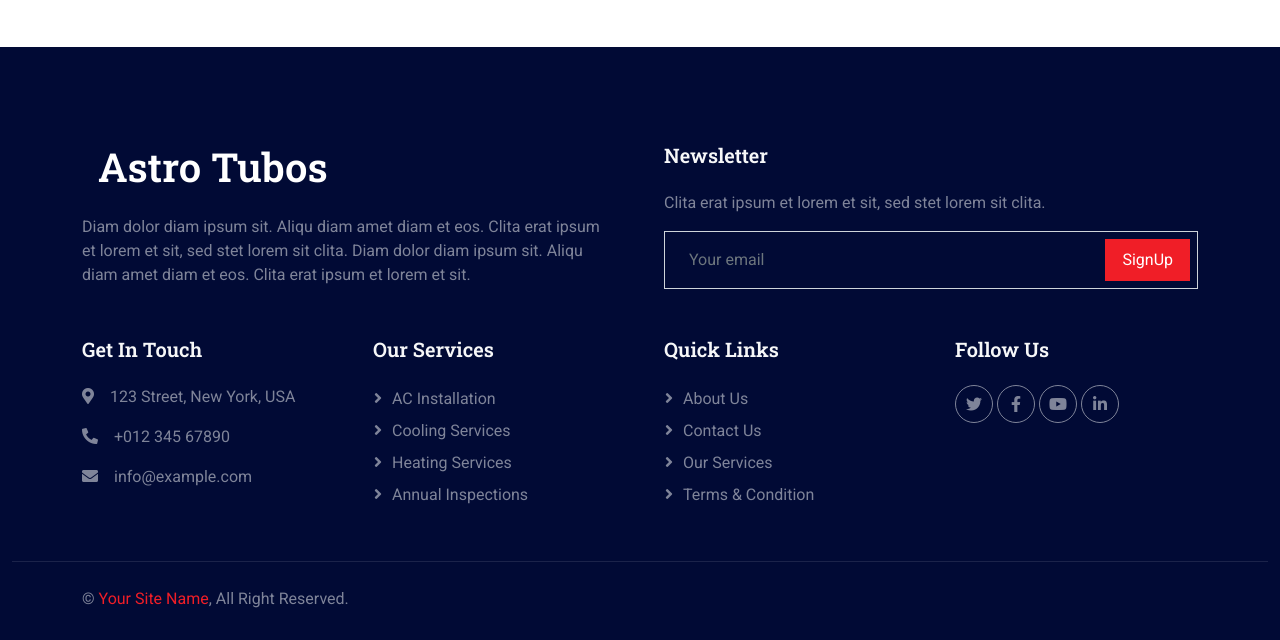
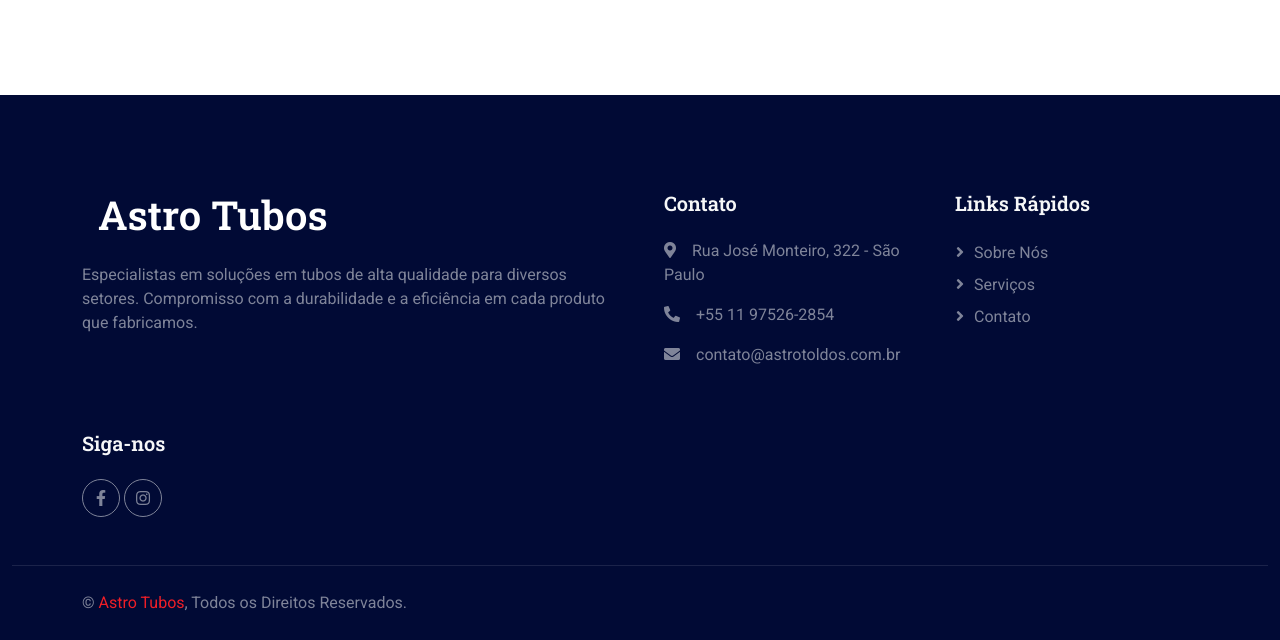
Before and after one commit to Argentaa/astro_site, a Flask app: page /contato in a window 1280 px wide. Shown: the part 1116-1756 px from the top of the page. Before the commit the page ends 1724 px from the top, so only its background shows below. Run offline with Flask 3, Linux system fonts and the light colour scheme; some libraries are stand-ins or nearby versions.

Commit message:
Update contact.html
Alterações

```diff
--- a/templates/contact.html
+++ b/templates/contact.html
@@ -69,12 +69,12 @@
     <!-- Page Header Start -->
     <div class="container-fluid page-header py-5 mb-5 wow fadeIn" data-wow-delay="0.1s">
         <div class="container text-center py-5">
-            <h1 class="display-4 text-white animated slideInDown mb-4">Contact Us</h1>
+            <h1 class="display-4 text-white animated slideInDown mb-4">Nossos Contatos</h1>
             <nav aria-label="breadcrumb animated slideInDown">
                 <ol class="breadcrumb justify-content-center mb-0">
-                    <li class="breadcrumb-item"><a href="#">Home</a></li>
-                    <li class="breadcrumb-item"><a href="#">Pages</a></li>
-                    <li class="breadcrumb-item active" aria-current="page">Contact</li>
+                    <li class="breadcrumb-item"><a href="index.html">Inicio</a></li>
+                    <li class="breadcrumb-item"><a href="#">Paginas</a></li>
+                    <li class="breadcrumb-item active" aria-current="page">Entre em Contato</li>
                 </ol>
             </nav>
         </div>
@@ -87,36 +87,36 @@
         <div class="container">
             <div class="row g-5">
                 <div class="col-lg-6 wow fadeIn" data-wow-delay="0.1s">
-                    <h1 class="display-6 mb-5">If You Have Any Query, Please Contact Us</h1>
-                    <p class="mb-4">The contact form is currently inactive. Get a functional and working contact form with Ajax & PHP in a few minutes. Just copy and paste the files, add a little code and you're done. <a href="https://htmlcodex.com/contact-form">Download Now</a>.</p>
+                    <h1 class="display-6 mb-5">Se você tiver alguma dúvida, entre em contato conosco</h1>
+                    <p class="mb-4">Preencha as informações corretamente no formulário abaixo e descreva sua dúvida ou mensagem. Nossa equipe responderá o mais breve possível para ajudá-lo.</p>
                     <form>
                         <div class="row g-3">
                             <div class="col-md-6">
                                 <div class="form-floating">
                                     <input type="text" class="form-control" id="name" placeholder="Your Name">
-                                    <label for="name">Your Name</label>
+                                    <label for="name">Seu nome</label>
                                 </div>
                             </div>
                             <div class="col-md-6">
                                 <div class="form-floating">
                                     <input type="email" class="form-control" id="email" placeholder="Your Email">
-                                    <label for="email">Your Email</label>
+                                    <label for="email">Seu E-mail</label>
                                 </div>
                             </div>
                             <div class="col-12">
                                 <div class="form-floating">
                                     <input type="text" class="form-control" id="subject" placeholder="Subject">
-                                    <label for="subject">Subject</label>
+                                    <label for="subject">Assunto</label>
                                 </div>
                             </div>
                             <div class="col-12">
                                 <div class="form-floating">
                                     <textarea class="form-control" placeholder="Leave a message here" id="message" style="height: 100px"></textarea>
-                                    <label for="message">Message</label>
+                                    <label for="message">Mensagem</label>
                                 </div>
                             </div>
                             <div class="col-12">
-                                <button class="btn btn-primary py-3 px-5" type="submit">Send Message</button>
+                                <button class="btn btn-primary py-3 px-5" type="submit">Enviar Mensagem</button>
                             </div>
                         </div>
                     </form>
@@ -124,7 +124,7 @@
                 <div class="col-lg-6 wow fadeIn" data-wow-delay="0.5s" style="min-height: 450px;">
                     <div class="position-relative overflow-hidden h-100">
                         <iframe class="position-relative w-100 h-100"
-                        src="https://www.google.com/maps/embed?pb=!1m18!1m12!1m3!1d3001156.4288297426!2d-78.01371936852176!3d42.72876761954724!2m3!1f0!2f0!3f0!3m2!1i1024!2i768!4f13.1!3m3!1m2!1s0x4ccc4bf0f123a5a9%3A0xddcfc6c1de189567!2sNew%20York%2C%20USA!5e0!3m2!1sen!2sbd!4v1603794290143!5m2!1sen!2sbd"
+                        src="https://www.google.com/maps/embed?pb=!1m18!1m12!1m3!1d3656.8792481426727!2d-46.58919632559954!3d-23.566973684682396!2m3!1f0!2f0!3f0!3m2!1i1024!2i768!4f13.1!3m3!1m2!1s0x94ce5e799caa8cc5%3A0x923f7c08018c9cb!2sR.%20Jos%C3%A9%20Monteiro%2C%20322%20-%20S%C3%A3o%20Paulo%20-%20SP!5e0!3m2!1spt-BR!2sbr!4v1698570000000!5m2!1spt-BR!2sbr"
                         frameborder="0" style="min-height: 450px; border:0;" allowfullscreen="" aria-hidden="false"
                         tabindex="0"></iframe>
                     </div>
@@ -141,43 +141,25 @@
             <div class="row g-5">
                 <div class="col-md-6">
                     <h1 class="text-white mb-4"><img class="img-fluid me-3" src="" alt="">Astro Tubos</h1>
-                    <span>Diam dolor diam ipsum sit. Aliqu diam amet diam et eos. Clita erat ipsum et lorem et sit, sed stet lorem sit clita. Diam dolor diam ipsum sit. Aliqu diam amet diam et eos. Clita erat ipsum et lorem et sit.</span>
-                </div>
-                <div class="col-md-6">
-                    <h5 class="text-light mb-4">Newsletter</h5>
-                    <p>Clita erat ipsum et lorem et sit, sed stet lorem sit clita.</p>
-                    <div class="position-relative">
-                        <input class="form-control bg-transparent w-100 py-3 ps-4 pe-5" type="text" placeholder="Your email">
-                        <button type="button" class="btn btn-primary py-2 px-3 position-absolute top-0 end-0 mt-2 me-2">SignUp</button>
-                    </div>
+                    <p>Especialistas em soluções em tubos de alta qualidade para diversos setores. Compromisso com a durabilidade e a eficiência em cada produto que fabricamos.</p>
                 </div>
                 <div class="col-lg-3 col-md-6">
-                    <h5 class="text-light mb-4">Get In Touch</h5>
-                    <p><i class="fa fa-map-marker-alt me-3"></i>123 Street, New York, USA</p>
-                    <p><i class="fa fa-phone-alt me-3"></i>+012 345 67890</p>
-                    <p><i class="fa fa-envelope me-3"></i>info@example.com</p>
+                    <h5 class="text-light mb-4">Contato</h5>
+                    <p><i class="fa fa-map-marker-alt me-3"></i>Rua José Monteiro, 322 - São Paulo</p>
+                    <p><i class="fa fa-phone-alt me-3"></i>+55 11 97526-2854</p>
+                    <p><i class="fa fa-envelope me-3"></i>contato@astrotoldos.com.br</p>
                 </div>
                 <div class="col-lg-3 col-md-6">
-                    <h5 class="text-light mb-4">Our Services</h5>
-                    <a class="btn btn-link" href="">AC Installation</a>
-                    <a class="btn btn-link" href="">Cooling Services</a>
-                    <a class="btn btn-link" href="">Heating Services</a>
-                    <a class="btn btn-link" href="">Annual Inspections</a>
+                    <h5 class="text-light mb-4">Links Rápidos</h5>
+                    <a class="btn btn-link" href="">Sobre Nós</a>
+                    <a class="btn btn-link" href="">Serviços</a>
+                    <a class="btn btn-link" href="">Contato</a>
                 </div>
                 <div class="col-lg-3 col-md-6">
-                    <h5 class="text-light mb-4">Quick Links</h5>
-                    <a class="btn btn-link" href="">About Us</a>
-                    <a class="btn btn-link" href="">Contact Us</a>
-                    <a class="btn btn-link" href="">Our Services</a>
-                    <a class="btn btn-link" href="">Terms & Condition</a>
-                </div>
-                <div class="col-lg-3 col-md-6">
-                    <h5 class="text-light mb-4">Follow Us</h5>
+                    <h5 class="text-light mb-4">Siga-nos</h5>
                     <div class="d-flex">
-                        <a class="btn btn-square rounded-circle me-1" href=""><i class="fab fa-twitter"></i></a>
                         <a class="btn btn-square rounded-circle me-1" href=""><i class="fab fa-facebook-f"></i></a>
-                        <a class="btn btn-square rounded-circle me-1" href=""><i class="fab fa-youtube"></i></a>
-                        <a class="btn btn-square rounded-circle me-1" href=""><i class="fab fa-linkedin-in"></i></a>
+                        <a class="btn btn-square rounded-circle me-1" href=""><i class="fab fa-instagram"></i></a>
                     </div>
                 </div>
             </div>
@@ -185,8 +167,8 @@
         <div class="container-fluid copyright">
             <div class="container">
                 <div class="row">
-                    <div class="col-md-6 text-center text-md-start mb-3 mb-md-0">
-                        &copy; <a href="#">Your Site Name</a>, All Right Reserved.
+                    <div class="col-md-12 text-center text-md-start">
+                        &copy; <a href="#">Astro Tubos</a>, Todos os Direitos Reservados.
                     </div>
                 </div>
             </div>
```
